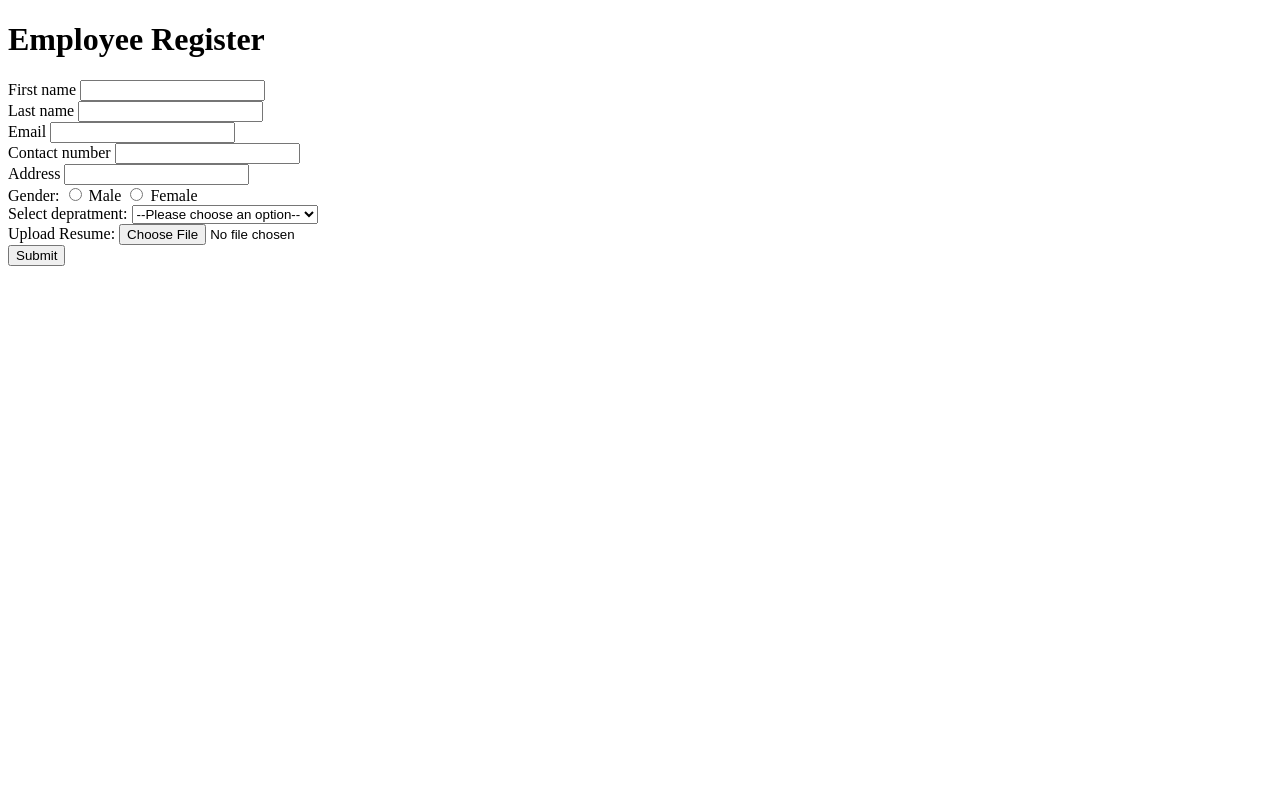
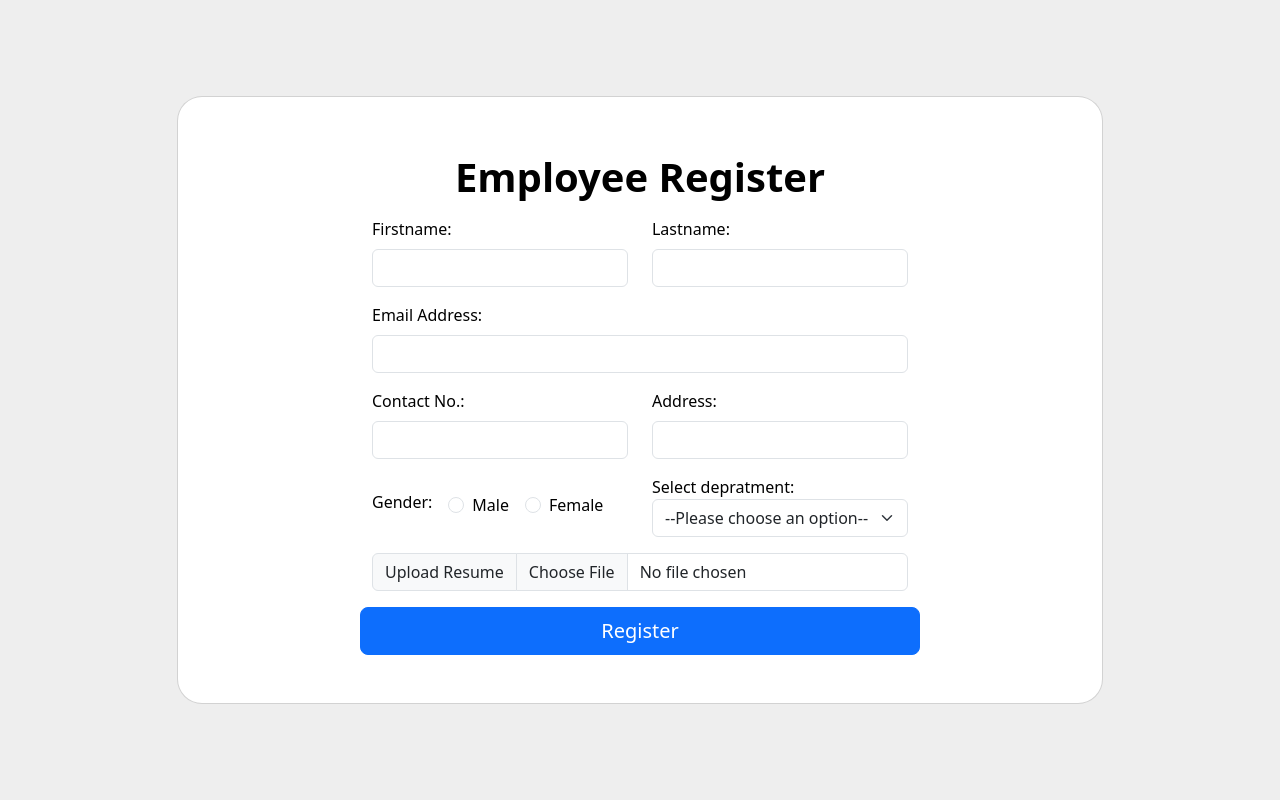
Before and after one commit to OZNERCRISOSTOMO/HR_DEPT, a PHP site: page /Pages/employee-register.php in a window 1280 px wide. Run offline with PHP 8.4, Linux system fonts and the light colour scheme.

Commit message:
Error design and registration

```diff
--- a/Pages/employee-register.php
+++ b/Pages/employee-register.php
@@ -4,77 +4,136 @@
     <meta charset="UTF-8">
     <meta http-equiv="X-UA-Compatible" content="IE=edge">
     <meta name="viewport" content="width=device-width, initial-scale=1.0">
+    <link href="https://cdn.jsdelivr.net/npm/bootstrap@5.3.0-alpha2/dist/css/bootstrap.min.css" rel="stylesheet" integrity="sha384-aFq/bzH65dt+w6FI2ooMVUpc+21e0SRygnTpmBvdBgSdnuTN7QbdgL+OapgHtvPp" crossorigin="anonymous">
     <title>Employee Register</title>
 </head>
 <body>
-    <h1>Employee Register</h1>
-    <form action="../Functions/employee-register.php" method="POST" enctype="multipart/form-data">
-        <div>
-            <label for="first-name">First name</label>
-            <input type="text" id="first-name" name="first-name">
-        </div>
 
-        <div>
-            <label for="last-name">Last name</label>
-            <input type="text" id="last-name" name="last-name">
-        </div>
+<section class="vh-100" style="background-color: #eee;">
+  <div class="container h-100">
+    <div class="row d-flex justify-content-center align-items-center h-100">
+      <div class="col-lg-12 col-xl-10">
+        <div class="card text-black" style="border-radius: 25px;">
+          <div class="card-body p-md-5">
+            <div class="row justify-content-center">
+              <div class="col-md-10 col-lg-6 col-xl-8 order-2 order-lg-1">
 
-        <div>
-            <label for="email">Email</label>
-            <input type="email" id="email" name="email">
-        </div>
-
-        <div>
-            <label for="contact-no">Contact number</label>
-            <input type="text" id="contact-no"  maxlength="11" name="contact-no">
-        </div>
-            <label for="address">Address</label>
-            <input type="text" id="address"   name="address">
-        <div>
-
-        </div>
-
-        <div>
-            Gender:
-            <input type="radio" id="male" name="gender" value="male">
-            <label for="male">Male</label>
-
-            <input type="radio" id="female" name="gender" value="female">
-            <label for="female">Female</label>
-        </div>
-
-        <div>
-            <label for="department">Select depratment:</label>
-
-            <select name="department" id="department">
-                <option value="">--Please choose an option--</option>
-                <option value="sales">Sales</option>
-                <option value="purchaser">Purchaser</option>
-                <option value="warehouse">Warehouse</option>
-            </select>
-        </div>
-
-        <div>
-            <label for="resume">Upload Resume:</label>
-
-            <input type="file"
-                   id="resume" name="resume"
-                   accept="application/pdf" required>
-        </div>
-
-        <button  name="submit">Submit</button>
-    </form>
-
-     <?php
+                <p class="text-center h1 fw-bold mb-3 mx-1 mx-md-4 mt-2">Employee Register</p>
+                <?php
                 if (isset($_GET["error"])) {
-
+                    echo '<div class="container rounded shadow text-center p-2 text-danger mb-2" style="background-color: #ff9694;">';
                     if ($_GET["error"] == "alreadyExist") {
                         echo '<p class=""> Email already exist.</p>';
                     }else if ($_GET["error"] == "emptyInput") {
                         echo '<p class=""> Empty Input</p>';
                     }
+                    echo '</div>';
                 }
 
             ?>
+                <form class="mx-1 mx-md-6" action="../Functions/employee-register.php" method="POST" enctype="multipart/form-data">
+                    <div class="row">
+                  <div class="d-flex flex-row align-items-center mb-3 col-6">
+                    <div class="form-outline flex-fill mb-0">
+                    <label class="form-label" for="first-name">Firstname:   </label>
+                      <input type="text" id="first-name" name="first-name" class="form-control" />
+                    </div>
+                  </div>
+
+                  <div class="d-flex flex-row align-items-center mb-3 col-6">
+                    <div class="form-outline flex-fill mb-0">
+                    <label class="form-label" for="last-name">Lastname:</label>
+                      <input type="text"id="last-name" name="last-name" class="form-control" />
+                    </div>
+                  </div>
+
+                  <div class="d-flex flex-row align-items-center mb-3">
+                    <div class="form-outline flex-fill mb-0">
+                    <label class="form-label" for="email">Email Address:</label>
+                      <input type="email"id="email" name="email" class="form-control" />
+
+                    </div>
+                  </div>
+
+                  <div class="d-flex flex-row align-items-center mb-3 col-6">
+                    <div class="form-outline flex-fill mb-0">
+                    <label class="form-label" for="contact-no">Contact No.:</label>
+                      <input type="number" id="contact-no"  maxlength="11" name="contact-no" class="form-control" />
+                    </div>
+                  </div>
+
+                  <div class="d-flex flex-row align-items-center mb-3 col-6">
+
+                    <div class="form-outline flex-fill mb-0">
+                    <label class="form-label" for="address">Address:</label>
+                      <input type="text" id="address"   name="address" class="form-control" />
+
+                    </div>
+                  </div>
+
+
+                  <div class="d-flex flex-row align-items-center mb-3 col-6">
+                  <label class="form-label " for="form3Example3c">Gender:</label>
+                  <div class="form-check form-check-inline mx-3">
+
+                    <input class="form-check-input" type="radio" id="male" name="gender" value="male">
+                    <label class="form-check-label" for="male">Male</label>
+                    </div>
+                    <div class="form-check form-check-inline ">
+                    <input class="form-check-input" type="radio" id="female" name="gender" value="female">
+                    <label class="form-check-label" for="female">Female</label>
+                    </div>
+                 </div>
+
+
+                 <div class="dropdown mb-3 col-6">
+
+            <label for="department">Select depratment:</label>
+
+            <select class="form-select" name="department" id="department">
+                <option class="dropdown-item" value="">--Please choose an option--</option>
+                <option class="dropdown-item" value="sales">Sales</option>
+                <option class="dropdown-item" value="purchaser">Purchaser</option>
+                <option class="dropdown-item" value="warehouse">Warehouse</option>
+            </select>
+
+                    </div>
+
+
+                    <div class="input-group mb-3">
+                    <label class="input-group-text" for="inputGroupFile01">Upload Resume</label>
+                    <input type="file" class="form-control"
+                   id="resume" name="resume"
+                   accept="application/pdf" required>
+                    </div>
+
+
+
+                   <div>
+
+
+
+        </div>
+
+
+                    <button   name="submit"  class="btn btn-primary btn-lg">Register</button>
+
+
+</div>
+
+
+                </form>
+
+
+            </div>
+          </div>
+        </div>
+      </div>
+    </div>
+  </div>
+</section>
+
+<script src="https://cdn.jsdelivr.net/npm/@popperjs/core@2.11.6/dist/umd/popper.min.js" integrity="sha384-oBqDVmMz9ATKxIep9tiCxS/Z9fNfEXiDAYTujMAeBAsjFuCZSmKbSSUnQlmh/jp3" crossorigin="anonymous"></script>
+<script src="https://cdn.jsdelivr.net/npm/bootstrap@5.3.0-alpha2/dist/js/bootstrap.min.js" integrity="sha384-heAjqF+bCxXpCWLa6Zhcp4fu20XoNIA98ecBC1YkdXhszjoejr5y9Q77hIrv8R9i" crossorigin="anonymous"></script>
 </body>
 </html>
--- a/assets/css/dashboard-style.css
+++ b/assets/css/dashboard-style.css
@@ -30,6 +30,6 @@
     --z-fixed: 100}*,::before,::after{box-sizing: border-box}
 
     .main{
-        background-color: #F0F0F0;
+        background-color: #eee;
 
     }
```
Also changed, not shown: index.php (+15 -13 lines).
